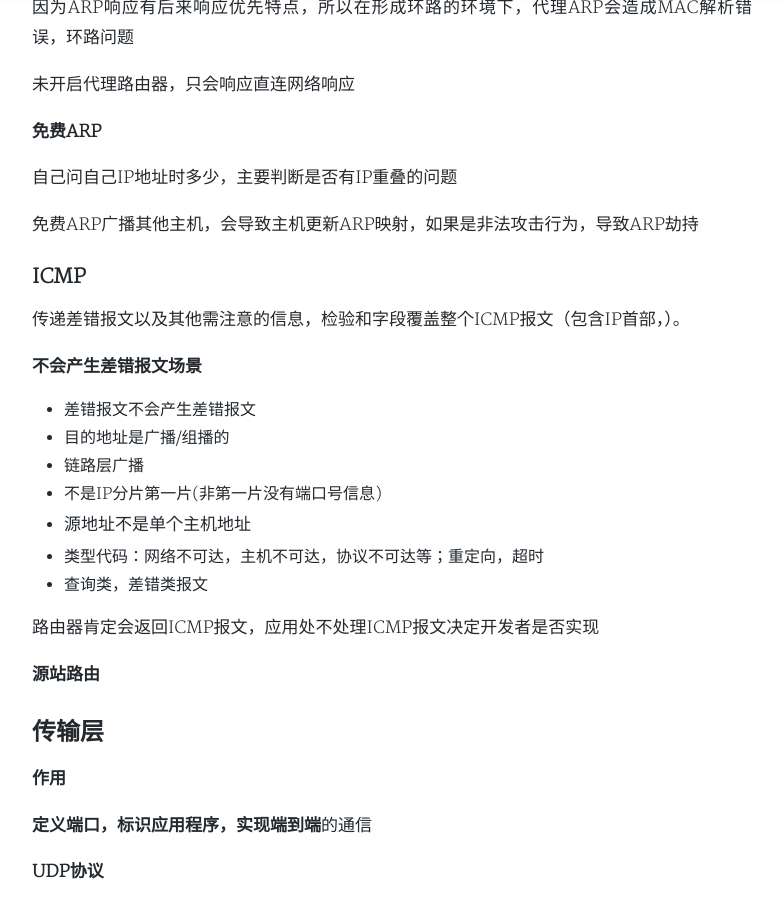
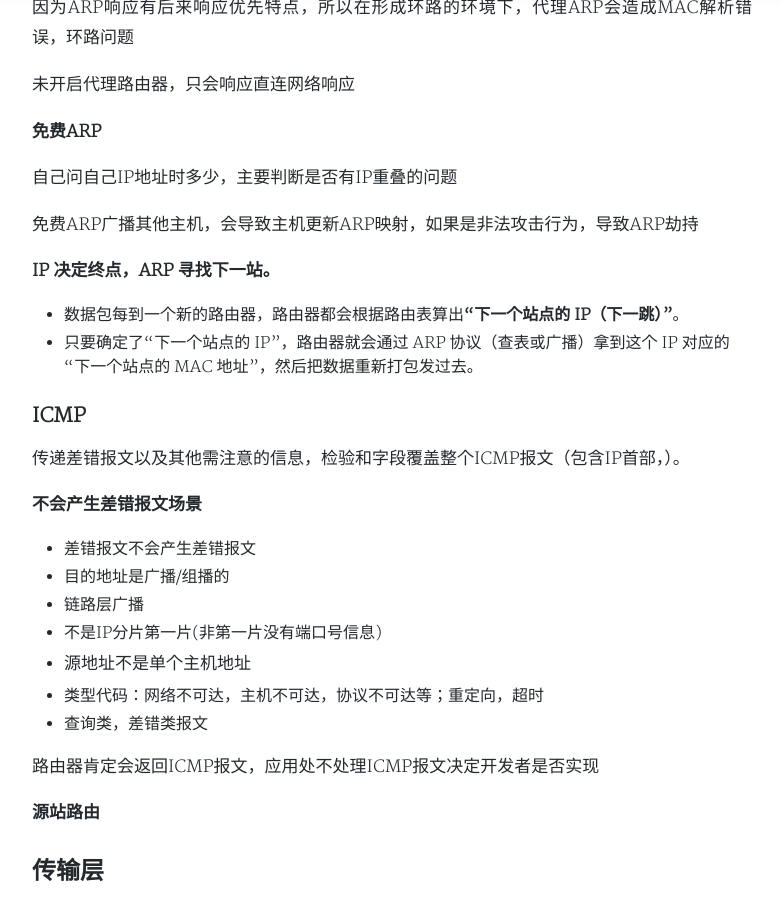
Before and after one commit to gobige/gobige.github.io, a Jekyll site: the page built from _posts/2017-11-5-network.md, in a window 1280 px wide and 900 px high, scrolled down 3976 px. Shown: the whole window, without its empty margins (248-1030 px from the left). Built offline with Jekyll 4.4.1, drawn with Linux system fonts in a browser that asks for light colours; nearby versions of some CDN libraries; a style sheet for code colours, icons or effects is not loaded.

Commit message:
Update 2017-11-5-network.md

```diff
--- a/_posts/2017-11-5-network.md
+++ b/_posts/2017-11-5-network.md
@@ -137,6 +137,10 @@ IP地址和子网掩码通过**按位与**运算后就可以得到网络地址
 
 免费ARP广播其他主机，会导致主机更新ARP映射，如果是非法攻击行为，导致ARP劫持
 
+**IP 决定终点，ARP 寻找下一站。**
+- 数据包每到一个新的路由器，路由器都会根据路由表算出**“下一个站点的 IP（下一跳）”**。
+- 只要确定了“下一个站点的 IP”，路由器就会通过 ARP 协议（查表或广播）拿到这个 IP 对应的 “下一个站点的 MAC 地址”，然后把数据重新打包发过去。
+
 ### **ICMP**
 
 传递差错报文以及其他需注意的信息，检验和字段覆盖整个ICMP报文（包含IP首部，）。
```
